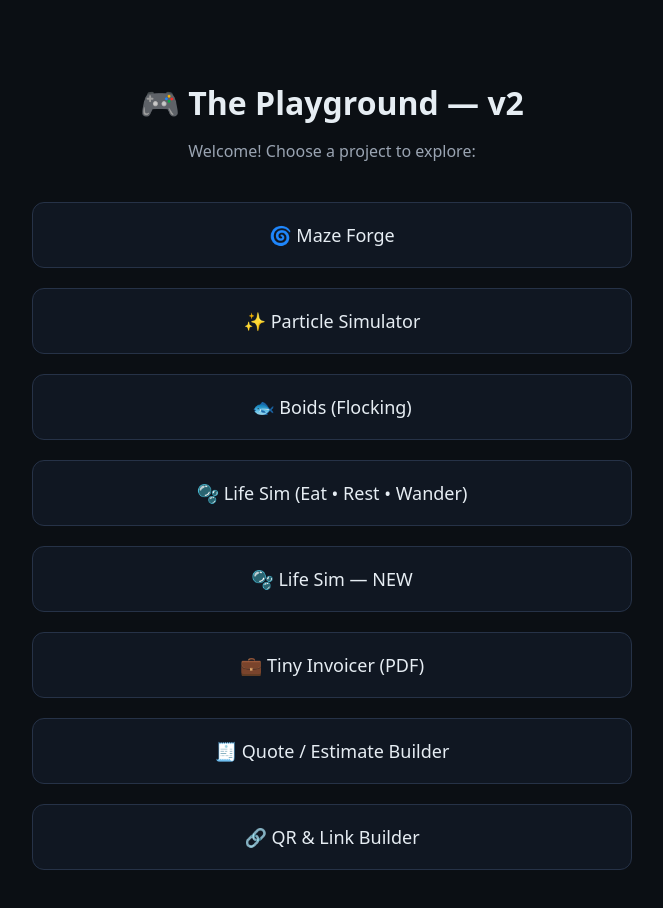
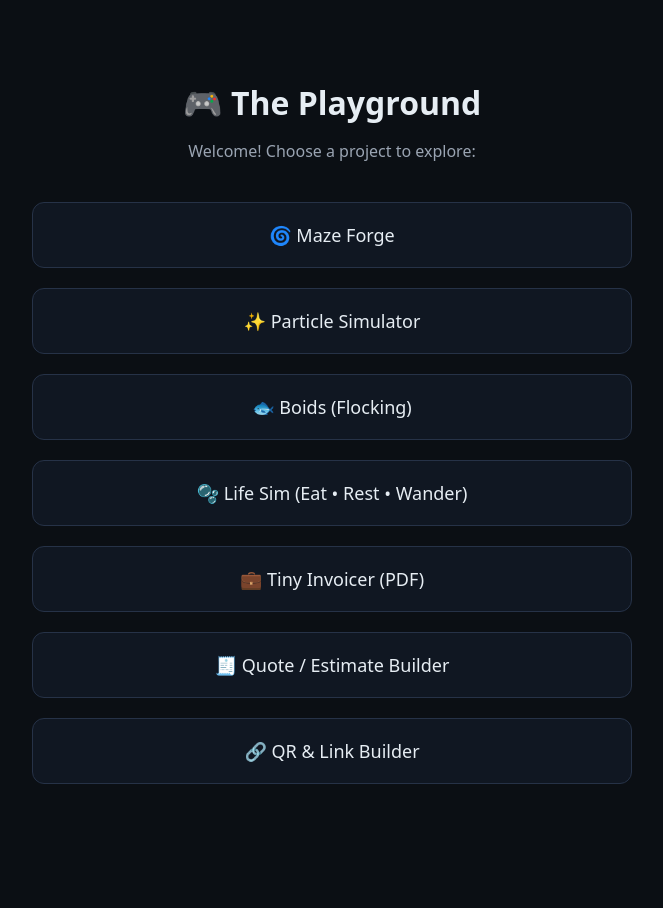
Before and after one commit to josh1856/the_playground, a plain HTML site: page index.html in a window 1280 px wide. Shown: the whole page, without its empty margins (308-971 px from the left). After the commit the page ends 844 px from the top, so only its background shows below. Drawn offline with Linux system fonts and the light colour scheme.

Commit message:
Update index.html

```diff
--- a/index.html
+++ b/index.html
@@ -39,7 +39,7 @@
   </style>
 </head>
 <body>
-  <h1>🎮 The Playground — v2</h1>
+  <h1>🎮 The Playground</h1>
   <p>Welcome! Choose a project to explore:</p>
 
   <div class="projects">
@@ -47,7 +47,6 @@
     <a href="particles.html">✨ Particle Simulator</a>
     <a href="boids.html">🐟 Boids (Flocking)</a>
     <a href="life.html">🫧 Life Sim (Eat • Rest • Wander)</a>
-    <a href="life.html">🫧 Life Sim — NEW</a>
     <a href="invoice.html">💼 Tiny Invoicer (PDF)</a>
     <a href="quote.html">🧾 Quote / Estimate Builder</a>
     <a href="qr.html">🔗 QR & Link Builder</a>
```
